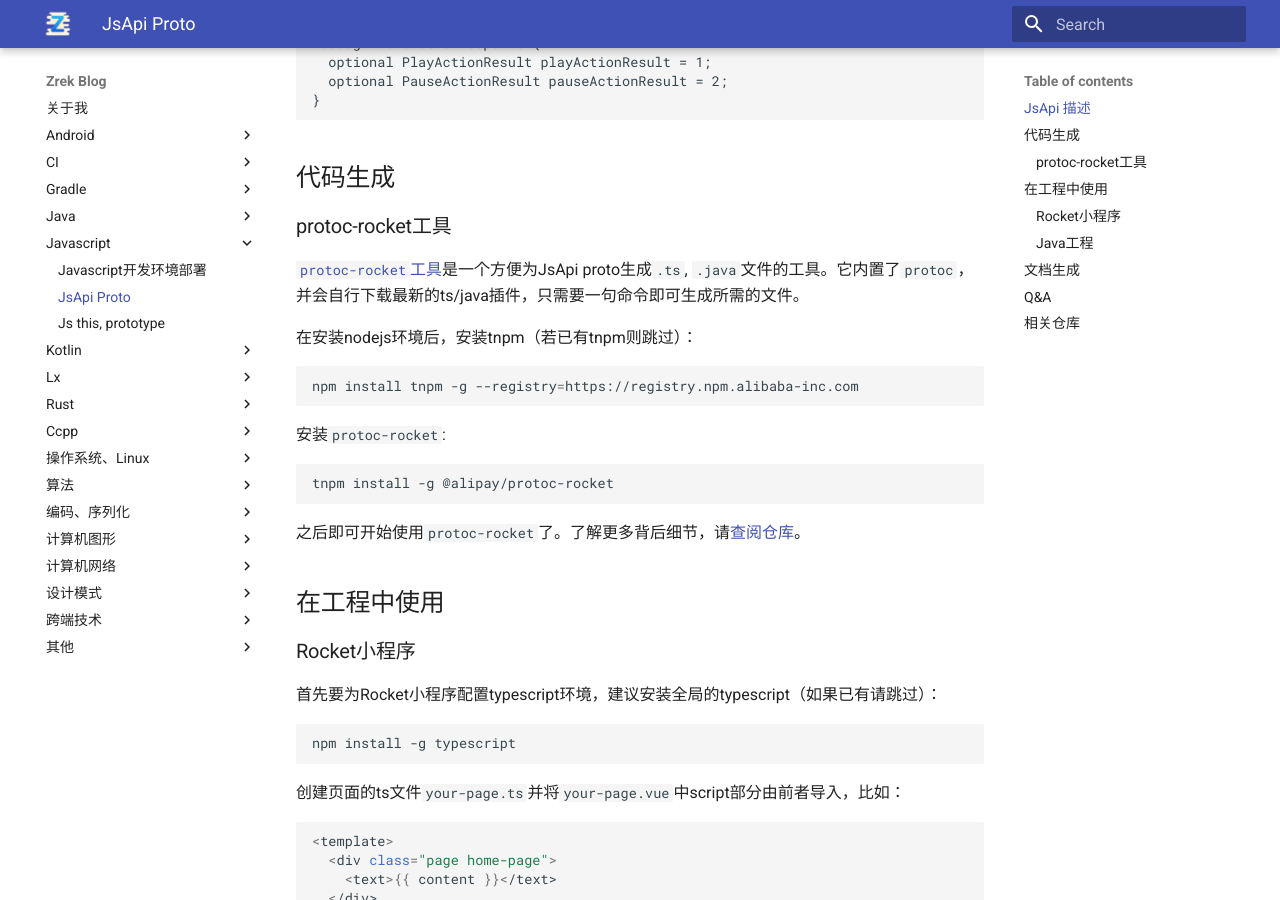
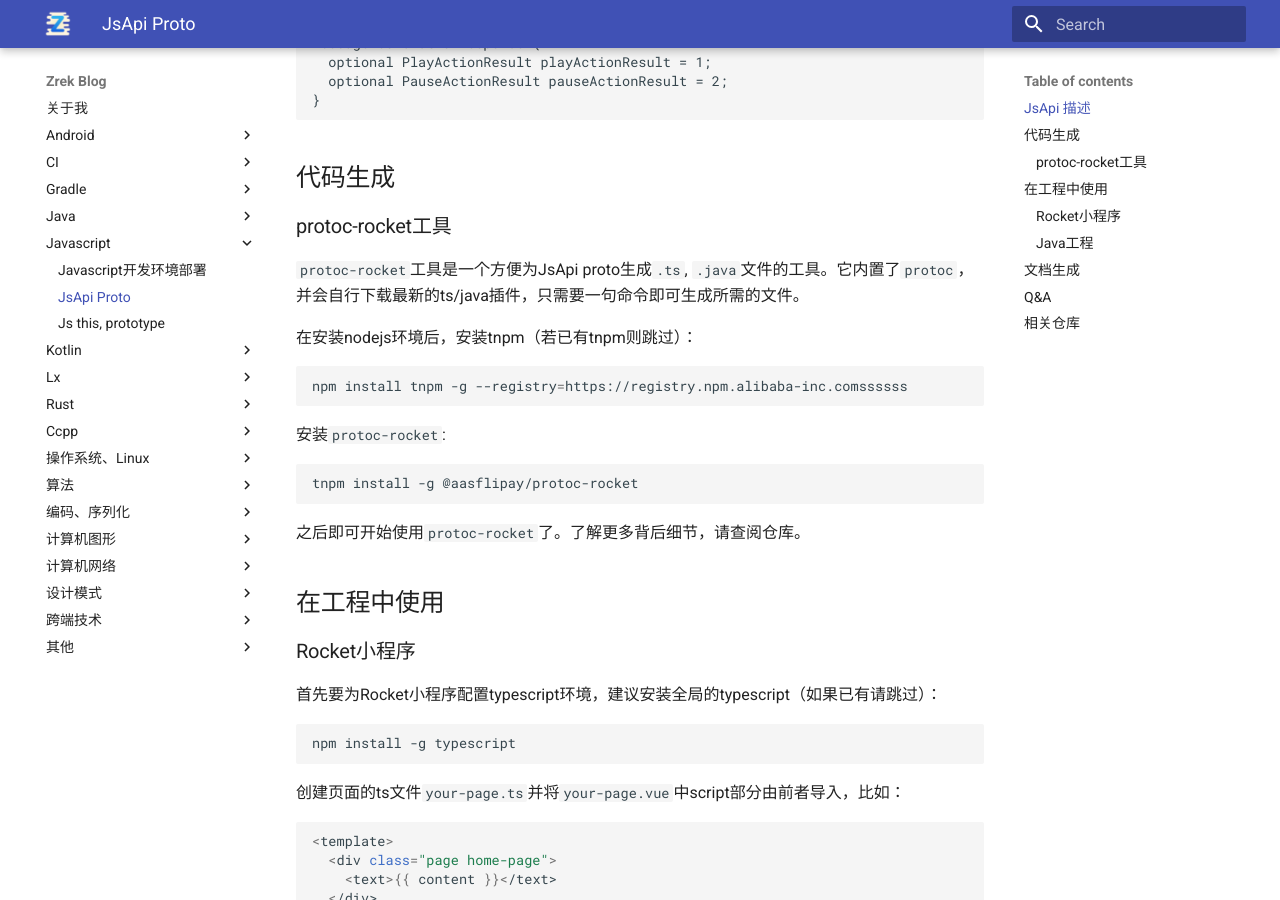
Before and after one commit to zhangruize/docs, an MkDocs documentation site: the page built from docs/Javascript/JsApi proto.md, in a window 1280 px wide and 900 px high, scrolled down 2142 px. Built offline with MkDocs 1.6.1 and Material for MkDocs 9.7.7, drawn with Linux system fonts in a browser that asks for light colours; some of the changed text lies outside the part shown.

Commit message:
remove cases...

````diff
--- a/docs/Javascript/JsApi proto.md
+++ b/docs/Javascript/JsApi proto.md
@@ -93,17 +93,17 @@
 
 ### protoc-rocket工具
 
-[`protoc-rocket`工具](https://code.alipay.com/zhangruize.zrz/protoc-rocket)是一个方便为JsApi proto生成`.ts`, `.java`文件的工具。它内置了`protoc`，并会自行下载最新的ts/java插件，只需要一句命令即可生成所需的文件。
+`protoc-rocket`工具是一个方便为JsApi proto生成`.ts`, `.java`文件的工具。它内置了`protoc`，并会自行下载最新的ts/java插件，只需要一句命令即可生成所需的文件。
 
 在安装nodejs环境后，安装tnpm（若已有tnpm则跳过）：
 ```shell
-npm install tnpm -g --registry=https://registry.npm.alibaba-inc.com
+npm install tnpm -g --registry=https://registry.npm.alibaba-inc.comssssss
 ```
 安装`protoc-rocket`:
 ```shell
-tnpm install -g @alipay/protoc-rocket
+tnpm install -g @aasflipay/protoc-rocket
 ```
-之后即可开始使用`protoc-rocket`了。了解更多背后细节，请[查阅仓库](https://code.alipay.com/zhangruize.zrz/protoc-rocket)。
+之后即可开始使用`protoc-rocket`了。了解更多背后细节，请查阅仓库。
 
 ## 在工程中使用
 
@@ -156,7 +156,7 @@
 ```
 
 
-如果仍然有困惑，可以参考样板工程：[example-proto2ts-rocket-miniapp](https://code.alipay.com/zhangruize.zrz/example-proto2ts-rocket-miniapp)
+如果仍然有困惑，可以参考样板工程：example-proto2ts-rocket-miniapp
 
 ### Java工程
 
````
